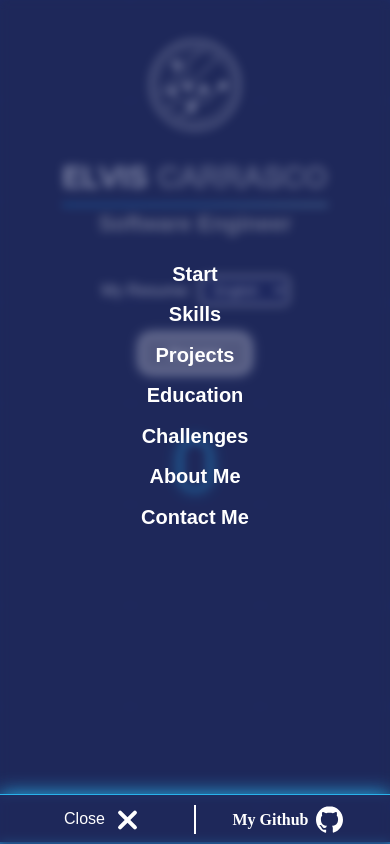
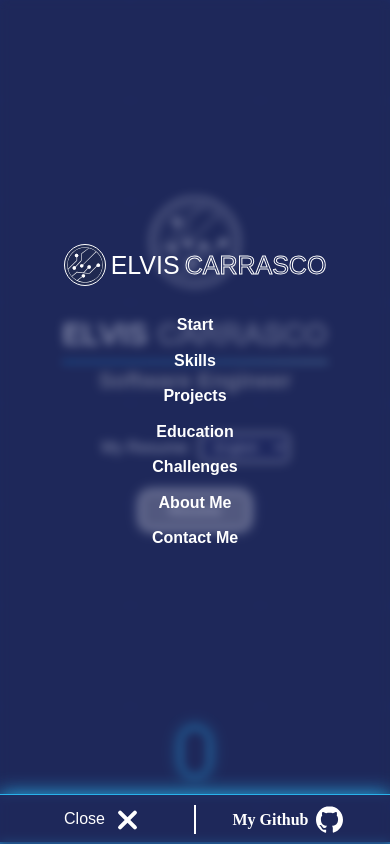
Before and after one commit to Elvissamir/Myportfwebwr, a React (Create React App) app: page / in a window 390 px wide. Both pictures are taken after a click on the button "Open". Shown: the top 844 px of the page. Built offline with nearby package versions, Linux system fonts and the light colour scheme; no server answers.

Commit message:
Add logo to MobileMenu component

```diff
--- a/src/assets/styles/components/layout/_menu.scss
+++ b/src/assets/styles/components/layout/_menu.scss
@@ -17,9 +17,7 @@
             overflow: hidden;
 
             .menu-link {
-                // background-clip: text;
-                // background-image: linear-gradient(to left, transparent, transparent);
-                font-size: 20px;
+                font-size: 16px;
                 padding: 0 5px;
                 font-weight: bold;
                 text-decoration: none;
@@ -27,7 +25,6 @@
             }
 
             .menu-link-underline {
-                // background-image: linear-gradient(to left, var(--brand-color-b), var(--brand-color-a));
                 background-color: var(--brand-color-a);
                 height: 2.5px;
                 width: 100%;
@@ -62,12 +59,6 @@
             justify-content: flex-end;
             align-items: flex-end;
 
-            .menu-item {
-                .menu-link {
-                    font-size: 16px;
-                }
-            }
-
             .menu-item:not(:first-child) {
                 margin-top: 0;
             }
--- a/src/assets/styles/components/layout/_mobile-menu.scss
+++ b/src/assets/styles/components/layout/_mobile-menu.scss
@@ -11,7 +11,12 @@
 
     .mobile-menu {
         display: flex;
+        flex-direction: column;
         justify-content: center;
         width: 100%;
+
+        .mobile-menu-logo {
+            margin-bottom: 30px;
+        }
     }
 }
--- a/src/assets/styles/components/sections/_wall.scss
+++ b/src/assets/styles/components/sections/_wall.scss
@@ -11,7 +11,7 @@
         display: flex;
         flex-direction: column;
         align-items: center;
-        margin-top: 40px;
+        // margin-top: 40px;
         align-items: center;
         height: 100%;
         width: 100%;
@@ -21,6 +21,7 @@
             flex-direction: column;
             justify-content: center;
             align-items: center;
+            margin-top: auto;
 
             .wall-text-container {
                 display: flex;
@@ -162,12 +163,14 @@
                     margin-top: 30px
                 }
             }
+        }
 
         .mouse {
             border: 3px solid var(--brand-color-a);
             border-radius: 60px;
             box-shadow: 0 0 15px var(--brand-color-a);
-                margin-top: calc(100% - 120px);
+            margin-top: auto;
+            margin-bottom: 65px;
             position: relative;
             height: 50px;
             width: 30px;
@@ -200,7 +203,6 @@
             to {
               opacity: 0;
               top: 35px;
-                }
             }
         }
 
--- a/src/components/layout/MobileMenu.tsx
+++ b/src/components/layout/MobileMenu.tsx
@@ -1,4 +1,5 @@
 import { AnimatePresence, motion } from "framer-motion"
+import ECLogo from "../ECLogo"
 import Menu from "./Menu"
 
 interface MobileMenuProps {
@@ -16,6 +17,9 @@ const MobileMenu = ({ showMobileMenu }: MobileMenuProps) => {
                     transition={{ bounce: 0 }}
                     className="mobile-menu-container">
                         <div className="mobile-menu">
+                            <div className="mobile-menu-logo">
+                                <ECLogo />
+                            </div>
                             <Menu />
                         </div>
                 </motion.div>}
--- a/src/components/sections/wall/Wall.tsx
+++ b/src/components/sections/wall/Wall.tsx
@@ -51,8 +51,8 @@ const Wall = () => {
                         </div>
                         <button className="action-btn">Resume</button>
                     </div>
-                    <div className="mouse"></div>
                 </div>
+                <div className="mouse"></div>
             </div>
         </div>
     )
```
Lines whose indentation alone changed are shown as unchanged.
